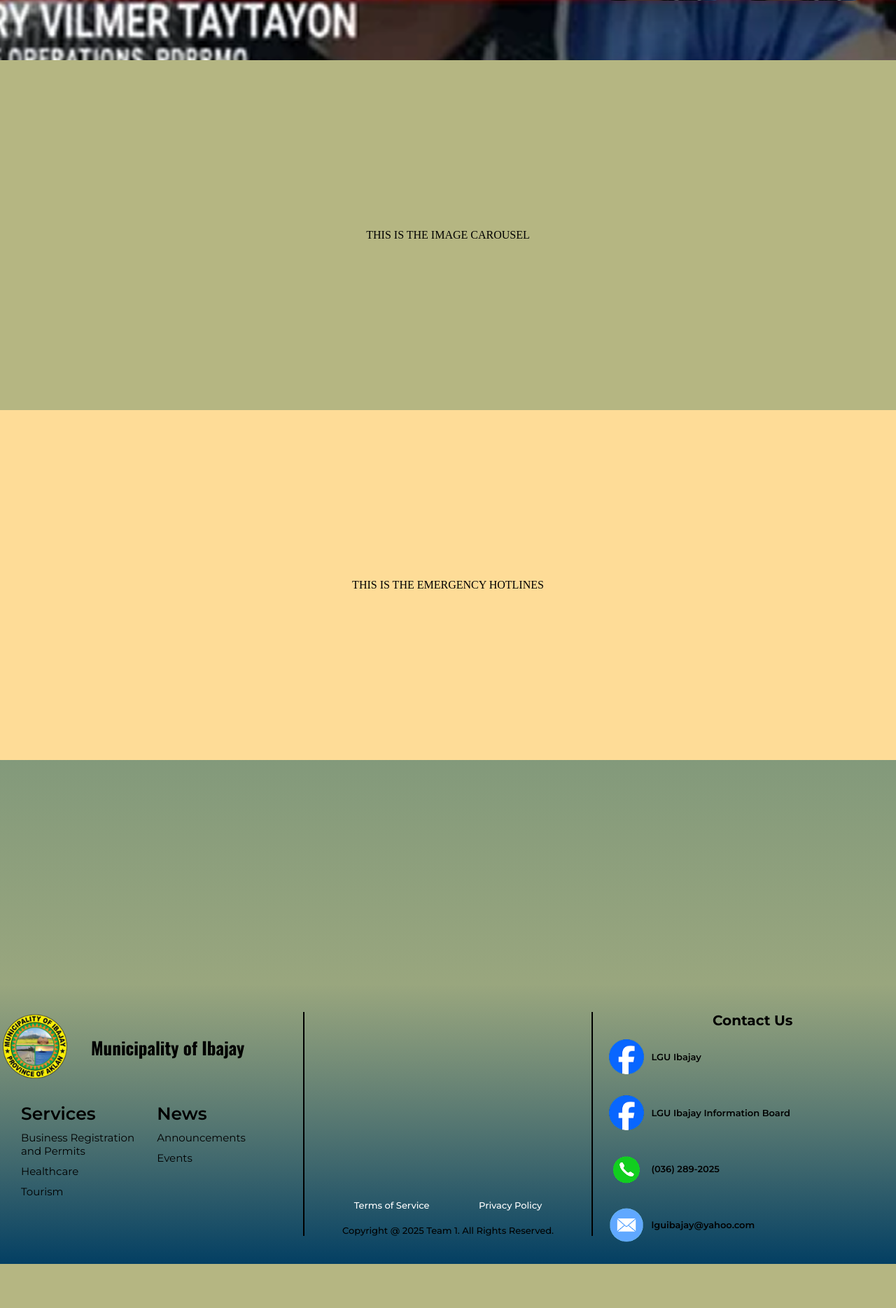
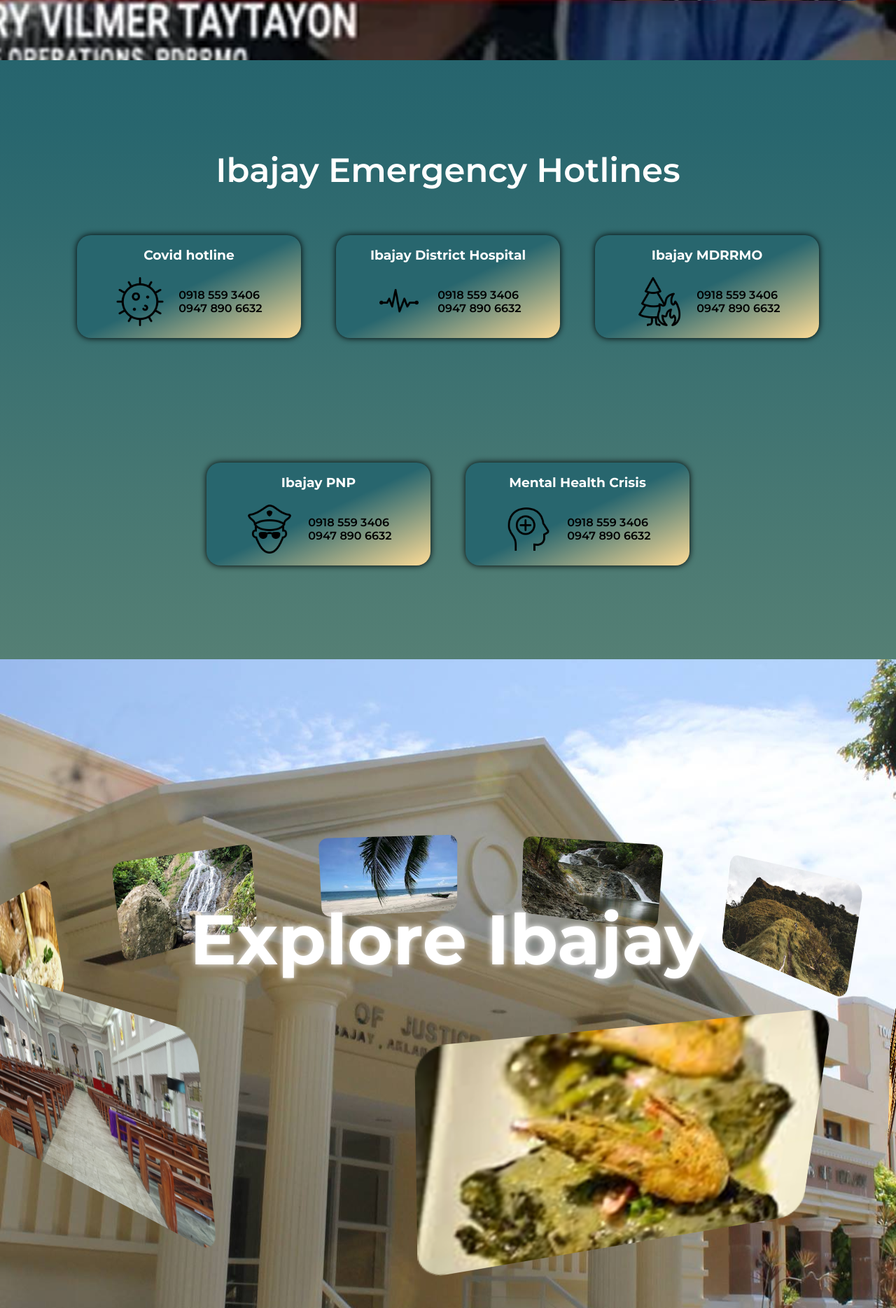
Before and after one commit to BuwieSit/Municipality_of_Ibajay_Website, a PHP site: page / in a window 1280 px wide. Shown: the part 2228-4097 px from the top of the page at 70% size. Before the commit the page ends 4034 px from the top, so only its background shows below. Run offline with PHP 8.4, Linux system fonts and the light colour scheme.

Commit message:
design changes

```diff
--- a/Services_page/services.html
+++ b/Services_page/services.html
@@ -31,8 +31,10 @@
         </div>
     </header>
 
+
+    <div class="service-wrapper">
         <a href="./permits.html">
-            <div class="service-wrapper">
+
                 <div class="service-innerbox">
                     <h2 class="service-innertext">Business Registration and Permits</h2>
                     <div class="innercontent">
--- a/global.css
+++ b/global.css
@@ -465,3 +465,9 @@
     font-size: 1rem;
     color: white;
 }
+
+.cont-number:hover {
+    color: white;
+    text-decoration: underline;
+    cursor: pointer;
+}
--- a/index.html
+++ b/index.html
@@ -210,16 +210,92 @@
 
     <script src="hero.js"></script>
 
-<!-- EXPERIMENT -->
+ <!-- EXPERIMENT -->
  <!-- EXPERIMENT -->
 
+      <div class="hotlines-container">
+        <h1>Ibajay Emergency Hotlines</h1>
+
+        <div class="hotlines-wrapper">
+          <div class="hotlines">
+              <h3>Covid hotline</h3>
+              <section>
+                <img src="../z-resources/h-resources/virus.png" alt="phone">
+                <ul>
+                  <li class="hotlists cont-number">0918 559 3406</li>
+                  <li class="hotlists cont-number">0947 890 6632</li>
+                </ul>
+              </section>
+          </div>
+
+          <div class="hotlines">
+              <h3>Ibajay District Hospital</h3>
+              <section>
+                <img src="../z-resources/h-resources/pulse.png" alt="phone">
+                <ul>
+                  <li class="hotlists cont-number">0918 559 3406</li>
+                  <li class="hotlists cont-number" >0947 890 6632</li>
+                </ul>
+              </section>
+          </div>
+
+          <div class="hotlines">
+              <h3>Ibajay MDRRMO</h3>
+              <section>
+                <img src="../z-resources/h-resources/disaster.png" alt="phone">
+                <ul>
+                  <li class="hotlists cont-number">0918 559 3406</li>
+                  <li class="hotlists cont-number">0947 890 6632</li>
+                </ul>
+              </section>
+          </div>
+
+          <div class="hotlines">
+              <h3>Ibajay PNP</h3>
+              <section>
+                <img src="../z-resources//h-resources/police.png" alt="phone">
+                <ul>
+                  <li class="hotlists cont-number">0918 559 3406</li>
+                  <li class="hotlists cont-number" >0947 890 6632</li>
+                </ul>
+              </section>
+          </div>
+
+           <div class="hotlines" id="bigHotline">
+              <h3>Mental Health Crisis</h3>
+              <section>
+                <img src="../z-resources/h-resources/mental.png" alt="phone">
+                <ul>
+                  <li class="hotlists cont-number">0918 559 3406</li>
+                  <li class="hotlists cont-number">0947 890 6632</li>
+                </ul>
+              </section>
+          </div>
+        </div>
+
+      </div>
+
+
+
     <div class="container-box main-carousel">
-      THIS IS THE IMAGE CAROUSEL
+
+      <div class="carousel-content">
+        <h1><a href="./Services_page/tourism.html">Explore Ibajay</a></h1>
+      </div>
+
+      <div class="carousel-wrapper" style="--quantity: 8;">
+        <div class="image-container" style="--position: 1;"><img src="./z-resources/Tourism/Scenic View 2/view2.png"></div>
+        <div class="image-container"style="--position: 2;"><img src="./z-resources/Tourism/Scenic View 2/view.png"></div>
+        <div class="image-container"style="--position: 3;"><img src="./z-resources/Tourism/Scenic View 2/view3.png"></div>
+        <div class="image-container"style="--position: 4;"><img src="./z-resources/Tourism/Scenic View 2/view4.png"></div>
+        <div class="image-container"style="--position: 5;"><img src="./z-resources/Tourism/Food/food.png"></div>
+        <div class="image-container"style="--position: 6;"><img src="./z-resources/Tourism/Place/church.png"></div>
+        <div class="image-container"style="--position: 7;"><img src="./z-resources/Tourism/Food/food1.png"></div>
+        <div class="image-container"style="--position: 8;"><img src="./z-resources/Tourism/Food/food2.png"></div>
+
+      </div>
     </div>
 
-    <div class="container-box hotlines">
-      THIS IS THE EMERGENCY HOTLINES
-    </div>
   <div class="margin"></div>
 
 
@@ -281,7 +357,6 @@
           <h1 id="headerTitle">Municipality of Ibajay</h1>
         </div>
         <button class="sign-button log-button toggle">Login</button>
-        <a href="admin.html"><sub id="adminText">sign in as admin?</sub></a>
       </div>
 
       <div class="popup-wrapper pleft">
--- a/style.css
+++ b/style.css
@@ -3,6 +3,7 @@
 body {
     background-image: linear-gradient(var(--darkBlue), var(--blueGreen), var(--lightGreen));
     overflow-x: hidden;
+    font-family: var(--subtitle-font);
 }
 
 .top-wrapper {
@@ -122,8 +123,6 @@
     left: calc(67% + 800px);
     opacity: 0;
 }
-
-
 
 
 
@@ -327,7 +326,7 @@
 
 .container-box {
     width: 100%;
-    height: 500px;
+    height: 800px;
     display: flex;
     justify-content: center;
     align-items: center;
@@ -338,12 +337,159 @@
 
 /* EXPERIMENT */
 /* EXPERIMENT */
+
+
 .main-carousel {
-    background-color: var(--lightGreen);
+    position: relative;
+    display: flex;
+    flex-direction: column;
+    align-items: center;
+    justify-content: center;
+    padding-bottom: 10%;
+    background: url('./z-resources/ibajay_front_hall.jpg') 100% repeat fixed;
+    background-position: 50% 50%;
+
 }
+
+.carousel-wrapper {
+    width: 300px;
+    aspect-ratio: 16/9;
+    position: absolute;
+
+    transition: all 0.3s ease;
+    transform-style: preserve-3d;
+    transform: perspective(1000px);
+    animation: rotating 30s linear infinite;
+
+}
+.image-container {
+    position: absolute;
+    inset: 0 0 0 0;
+    overflow: hidden;
+    border-radius: 20px;
+    transform:
+    rotateY(calc( (var(--position) - 1) * (360 / var(--quantity)) * 1deg ))
+    translateZ(550px);
+    /* animation: rotating 20s linear infinite; */
+    transition: all 0.3s ease;
+}
+.image-container > img {
+    width: 100%;
+    height: 100%;
+    object-fit: cover;
+    border-radius: 20px;
+    transition: all 0.3s ease;
+}
+
+.image-container > img:hover {
+    transform: scale(1.05);
+    cursor: pointer;
+}
+.carousel-content {
+    position: absolute;
+    width: 100%;
+    display: flex;
+    flex-direction: column;
+    align-items: center;
+    justify-content: center;
+    font-family: var(--subtitle-font);
+    font-size: 50px;
+    z-index: 5;
+    color: white;
+    text-shadow: 0px 0px 10px white;
+    transition: all 0.3s ease;
+    cursor: pointer;
+}
+.carousel-content > h1 {
+    transition: all 0.3s ease;
+}
+
+.carousel-content > h1:hover  {
+    text-shadow: 0px 0px 20px white;
+    transform: scale(1.1);
+
+}
+.carousel-content:hover + .carousel-wrapper > * {
+    filter: drop-shadow(0px 0px 20px white);
+}
+
+@keyframes rotating {
+    from {
+        transform: perspective(1000px) rotateX(-15deg) rotateY(0deg);
+    }
+
+    to {
+        transform: perspective(1000px) rotateX(-15deg) rotateY(360deg);
+    }
+
+}
+
+
 .hotlines {
     background-color: var(--lightYellow);
 }
 .officials {
     background-color: var(--darkBlue);
 }
+
+.hotlines-container {
+    margin: 10% 0;
+    width: 100%;
+    height: 600px;
+
+}
+.hotlines-container > h1 {
+    font-weight: 600;
+    font-size: 3rem;
+    color: white;
+    text-align: center;
+}
+.hotlines-wrapper {
+    width: 100%;
+    height: 100%;
+    display: flex;
+    flex-direction: row;
+    flex-wrap: wrap;
+    align-items: center;
+    justify-content: center;
+    gap: 50px;
+
+}
+
+.hotlines {
+    width: 20rem;
+    aspect-ratio: 13/6;
+    background-image: linear-gradient(to bottom right, var(--blueGreen) 50%, var(--lightYellow));
+    box-shadow: 0px 0px 10px black;
+    border-radius: 20px;
+    display: flex;
+    flex-direction: column;
+    align-items: center;
+    justify-content: center;
+    gap: 20px;
+
+}
+
+
+.hotlines > section {
+    display: flex;
+    flex-direction: row;
+    align-items: center;
+    justify-content: center;
+    gap: 20px;
+}
+.hotlines > section > ul {
+    list-style-type: none;
+    font-weight: 600;
+}
+
+
+.hotlines > h3 {
+    color: white;
+}
+
+.hotlines > section > img {
+    width: 70px;
+    aspect-ratio: 1;
+    object-fit: cover;
+}
```
Also changed, not shown: News_page/news.html (+4 -5 lines), Services_page/healthcare.html (+22 -23 lines), Services_page/healthcareStyle.css (+10 -3 lines), Services_page/servicesStyle.css (+14 -8 lines), z-resources/h-resources/disaster.png (added), z-resources/h-resources/mental.png (added), z-resources/h-resources/police.png (added), z-resources/h-resources/pulse.png (added), z-resources/h-resources/virus.png (added), z-resources/ibajay_front_hall.jpg (added), z-resources/ibajay_rizal.jpg (added), z-resources/left.png (added), z-resources/rizal_nobg.png (added).
